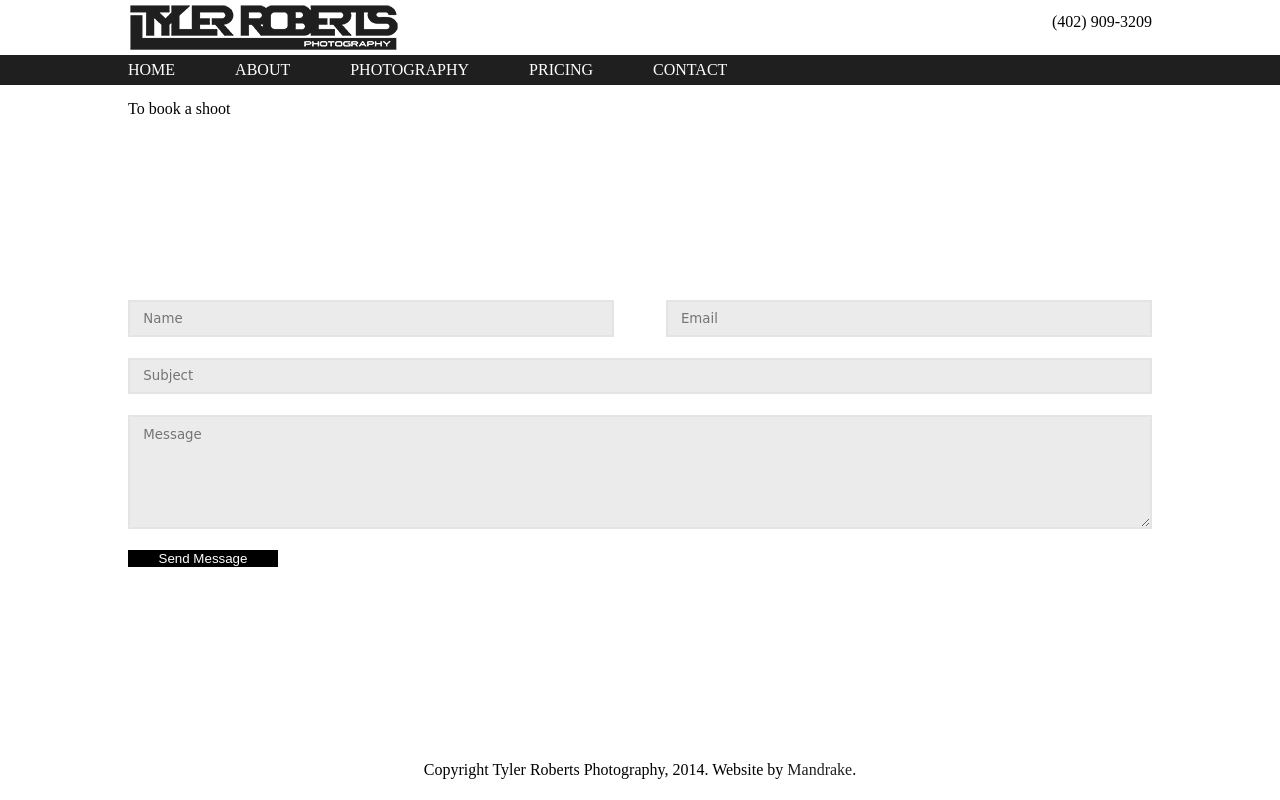
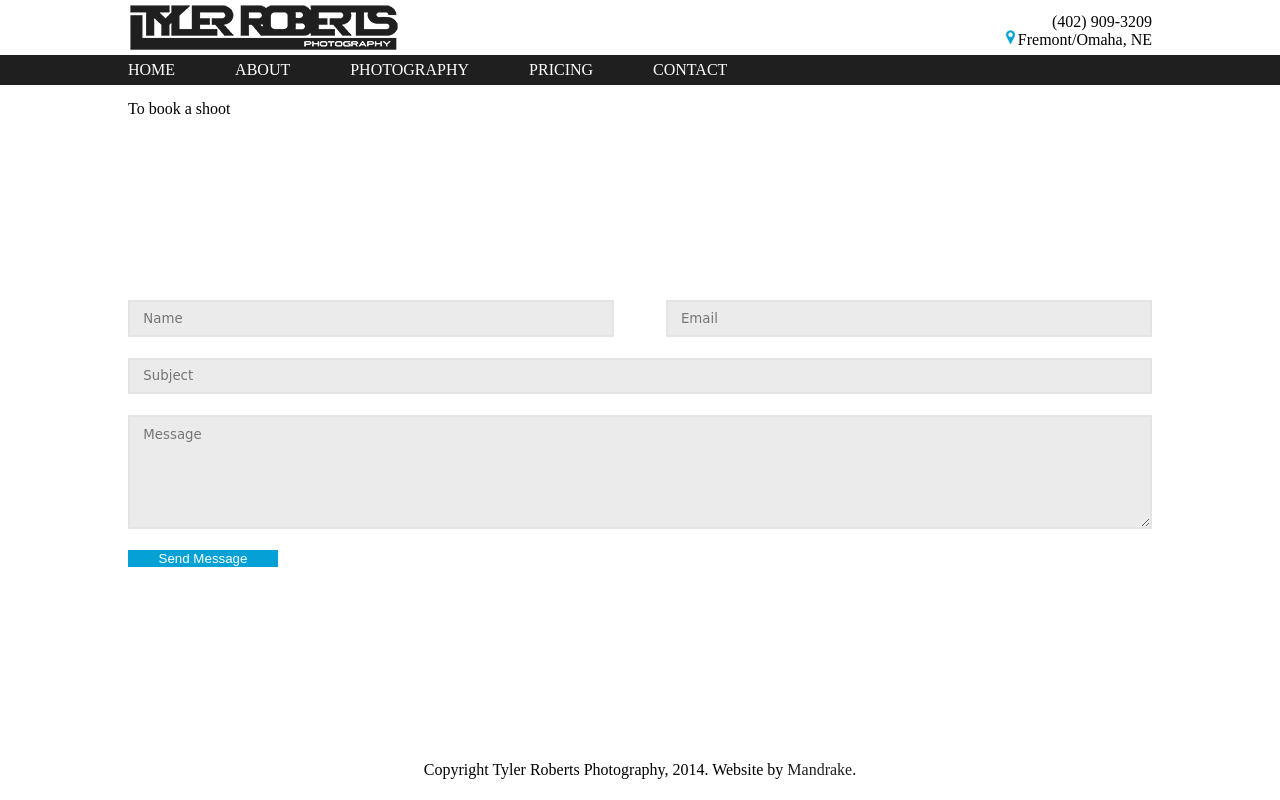
Before and after one commit to JonesWoodCo/TylerRoberts, a PHP site: page /contact.html in a window 1280 px wide. Run offline with PHP 8.4, Linux system fonts and the light colour scheme; some web fonts are replaced.

Commit message:
styling changes

```diff
--- a/about.html
+++ b/about.html
@@ -34,6 +34,7 @@
     <div class="logoAndSocial">
 	<img class="logo" src="img/logo.png">
 	<div class= "phoneNumber">(402) 909-3209</div>
+        <div class ="location"><img style="height: 15px;" src="img/locationLogo.png">Fremont/Omaha, NE</div>
     </div>
 
   <!--navbar-->
--- a/auto.html
+++ b/auto.html
@@ -26,10 +26,11 @@
     </head>
     <body>
 
-    <!--masthead: the area to include the logo, phone number, etc.-->
+    <!--masthead-->
     <div class="logoAndSocial">
 	<img class="logo" src="img/logo.png">
 	<div class= "phoneNumber">(402) 909-3209</div>
+        <div class ="location"><img style="height: 15px;" src="img/locationLogo.png">Fremont/Omaha, NE</div>
     </div>
 
     <!--navbar-->
--- a/contact.html
+++ b/contact.html
@@ -27,6 +27,7 @@
     <div class="logoAndSocial">
 	<img class="logo" src="img/logo.png">
 	<div class= "phoneNumber">(402) 909-3209</div>
+        <div class ="location"><img style="height: 15px;" src="img/locationLogo.png">Fremont/Omaha, NE</div>
     </div>
 
 <!--navbar-->
--- a/css/contact.css
+++ b/css/contact.css
@@ -35,7 +35,13 @@ a{
 
 }
 
-
+.location{
+     float: right;
+    margin-left: 50px;
+    position: absolute;
+    top: 30px;
+    right: 10%;
+}
 /*////////////////////////////////////////////////////////////////////////////////////////////////////////////////////////////////////////////////////////////
 ///////////////////////////////////////////////////////////            navbar                ///////////////////////////////////////////////////////////
 ////////////////////////////////////////////////////////////////////////////////////////////////////////////////////////////////////////////////////////////*/
@@ -157,8 +163,6 @@ child1:hover {
   margin-right: 10%;
 }
 
-
-
 /*this is the message form*/
 .messageBody{
   display: inline-block;
@@ -189,12 +193,12 @@ child1:hover {
   margin-top: 20px;
 }
 .sendMessage:hover{
-	background-color:  #05a1d4;
+	background-color:  #000;
 	color: #ffffff;
 }
 .sendMessage{
 	margin-top: 20px;
-	background-color: black;
+	background-color:   #05a1d4;
 	color: #fff;
 }
 /* Box Model */
--- a/css/main.css
+++ b/css/main.css
@@ -35,8 +35,9 @@ p{
     float: right;
     margin-left: 50px;
     position: absolute;
-    top: 7px;
+    top: 13px;
     right: 10%;
+
 }
 .location{
      float: right;
--- a/index.html
+++ b/index.html
@@ -24,10 +24,11 @@
 </head>
 <body>
 
-    <!--masthead-->
+   <!--masthead-->
     <div class="logoAndSocial">
 	<img class="logo" src="img/logo.png">
 	<div class= "phoneNumber">(402) 909-3209</div>
+        <div class ="location"><img style="height: 15px;" src="img/locationLogo.png">Fremont/Omaha, NE</div>
     </div>
 
     <!--navbar-->
--- a/portrait.html
+++ b/portrait.html
@@ -26,10 +26,11 @@
     </head>
     <body>
 
-    <!--masthead: the area to include the logo, phone number, etc.-->
+    <!--masthead-->
     <div class="logoAndSocial">
 	<img class="logo" src="img/logo.png">
 	<div class= "phoneNumber">(402) 909-3209</div>
+        <div class ="location"><img style="height: 15px;" src="img/locationLogo.png">Fremont/Omaha, NE</div>
     </div>
 
   <!--navbar-->
--- a/pricing.html
+++ b/pricing.html
@@ -30,7 +30,7 @@
     <div class="logoAndSocial">
 	<img class="logo" src="img/logo.png">
 	<div class= "phoneNumber">(402) 909-3209</div>
-        <div class ="location">Fremont/Omaha, NE</div>
+        <div class ="location"><img style="height: 15px;" src="img/locationLogo.png">Fremont/Omaha, NE</div>
     </div>
 
   <!--navbar-->
--- a/sports.html
+++ b/sports.html
@@ -26,10 +26,11 @@
     </head>
     <body>
 
-    <!--masthead: the area to include the logo, phone number, etc.-->
+  <!--masthead-->
     <div class="logoAndSocial">
 	<img class="logo" src="img/logo.png">
 	<div class= "phoneNumber">(402) 909-3209</div>
+        <div class ="location"><img style="height: 15px;" src="img/locationLogo.png">Fremont/Omaha, NE</div>
     </div>
 
   <!--navbar-->
--- a/wedding.html
+++ b/wedding.html
@@ -26,10 +26,11 @@
     </head>
     <body>
 
-    <!--masthead: the area to include the logo, phone number, etc.-->
+    <!--masthead-->
     <div class="logoAndSocial">
 	<img class="logo" src="img/logo.png">
 	<div class= "phoneNumber">(402) 909-3209</div>
+        <div class ="location"><img style="height: 15px;" src="img/locationLogo.png">Fremont/Omaha, NE</div>
     </div>
 
    <!--navbar-->
```
